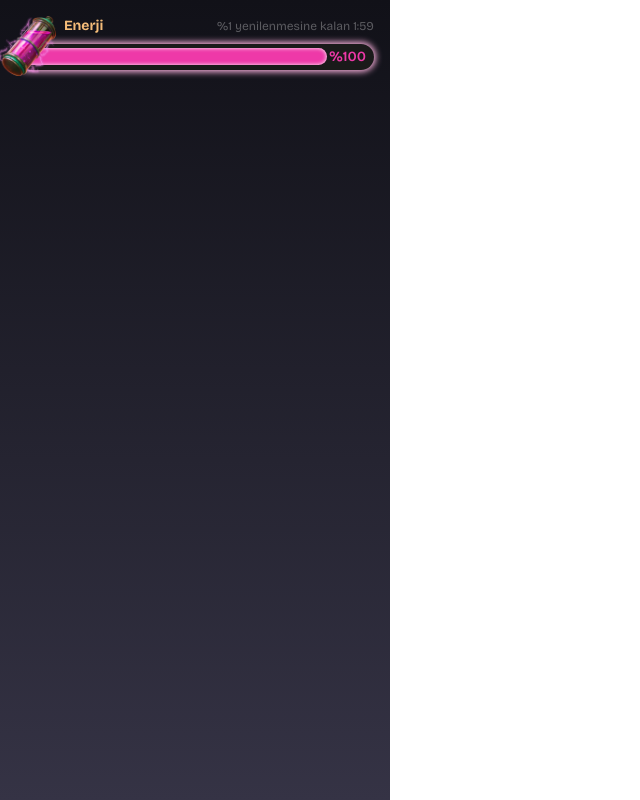
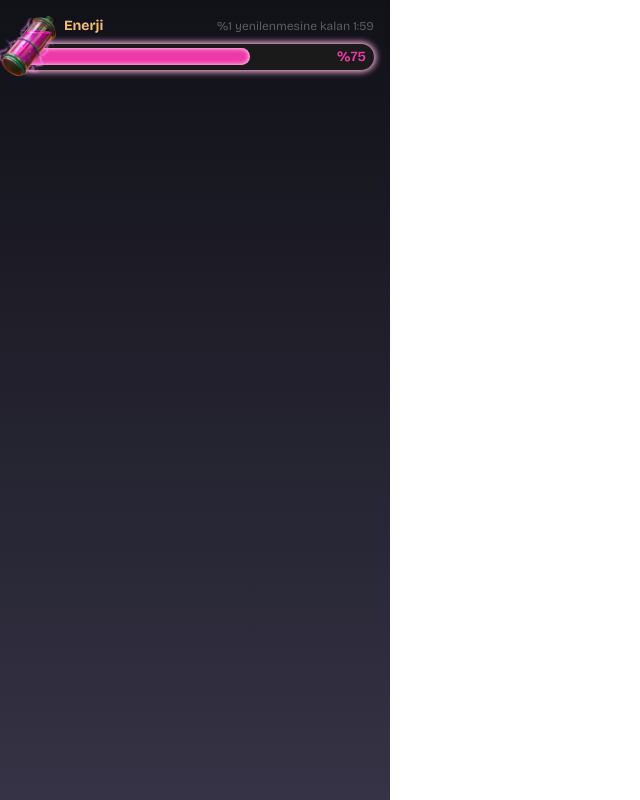
Before and after one commit to guvenfazli/NoSurrenderCaseStudy, a Next.js app in the folder client/: page / in a window 1280 px wide. Shown: the whole page, without its empty margins (0-640 px from the left). Built offline with nearby package versions, Linux system fonts and the light colour scheme.

Commit message:
feat: state for energy rate is added. Dynamic energy changing is completed

```diff
--- a/client/components/energyBar/energyBarSection.tsx
+++ b/client/components/energyBar/energyBarSection.tsx
@@ -1,10 +1,16 @@
+"use client"
 import TimerSection from "./timerSection"
 import ProgressBar from "./progressBar"
+import { useState } from "react"
+
 export default function EnergyBarSection() {
+
+  const [energy, setEnergy] = useState(75)
+
   return (
     <>
       <TimerSection />
-      <ProgressBar />
+      <ProgressBar energy={energy} />
     </>
   )
 }
--- a/client/components/energyBar/progressBar.tsx
+++ b/client/components/energyBar/progressBar.tsx
@@ -1,13 +1,17 @@
-export default function ProgressBar() {
+interface ComponentProps {
+  energy: number
+}
+
+export default function ProgressBar({ energy }: ComponentProps) {
   return (
     <div className="relative w-full">
       <div className="flex relative bg-[#1a1a1a] w-full h-[26px] shadow-[0_0_6px_2px_#F8B0DC] rounded-full">
         <div className="absolute top-1 h-[17px] rounded-full" style={{ width: `${87}%` }}>
-          <span className={`absolute h-[17px] rounded-full`} style={{ width: `${100}%`, background: `#EE39A8`, boxShadow: `inset 0 0 4px #FFFFFF` }} />
+          <span className={`absolute h-[17px] rounded-full`} style={{ width: `${energy}%`, background: `#EE39A8`, boxShadow: `inset 0 0 5px #FFFFFF` }} />
         </div>
       </div>
       <p className="absolute right-2 top-1/2 -translate-y-1/2 text-[#EE39A8] font-semibold text-sm pointer-events-none">
-        %100
+        %{energy}
       </p>
     </div>
   )
```
